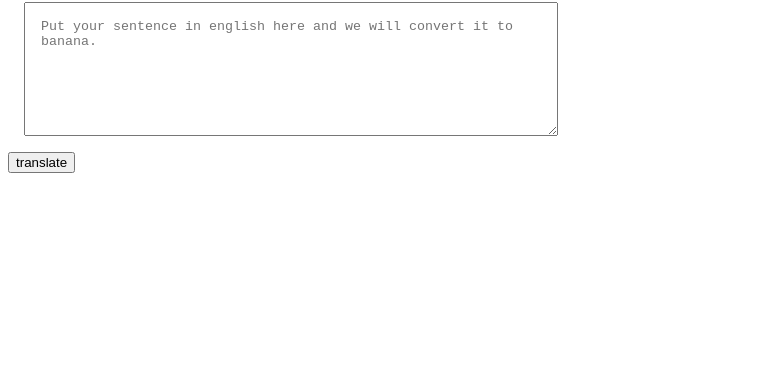
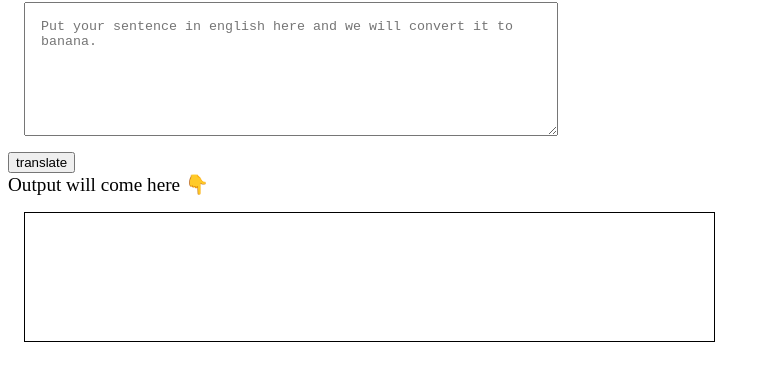
Before and after one commit to yassk29/banana-speak, a plain HTML site: page index.html in a window 1280 px wide. Shown: the part 78-458 px from the top of the page, without its empty margins (0-770 px from the left). Drawn offline with Linux system fonts and the light colour scheme.

Commit message:
up to input output

```diff
--- a/app.js
+++ b/app.js
@@ -1,10 +1,14 @@
 var btnTranslate = document.querySelector("#btn-translate")
 var txtInput = document.querySelector("#txt-input")
-console.log(txtInput)
+var outputDiv = document.querySelector("#output")
+// outputDiv.innerText = "there are yassk available";
+
+// console.log(outputDiv)
 
 function clickHandler() {
-    console.log("Clicked!");
-    console.log("Input", txtInput.value)
+    outputDiv.innerText = "bayabaya " + txtInput.value;
+    // console.log("Clicked!");
+    // console.log("Input", txtInput.value)
 };
 
 
--- a/index.html
+++ b/index.html
@@ -14,6 +14,14 @@
             padding: 1rem;
             margin: 1rem;
         }
+
+        #output {
+            border: 1px solid;
+            height: 12vh;
+            width: 52%;
+            margin: 1rem;
+            padding: 1rem;
+        }
     </style>
 
 </head>
@@ -23,6 +31,10 @@
     <h1>Talk Bananaa</h1>
     <textarea placeholder="Put your sentence in english here and we will convert it to banana." id="txt-input"></textarea>
     <button id="btn-translate">translate</button>
+
+    <div style="font-size: larger;">Output will come here 👇</div>
+    <div id="output"></div>
+
     <script src="app.js" type="text/javascript"></script>
 </body>
 
```
